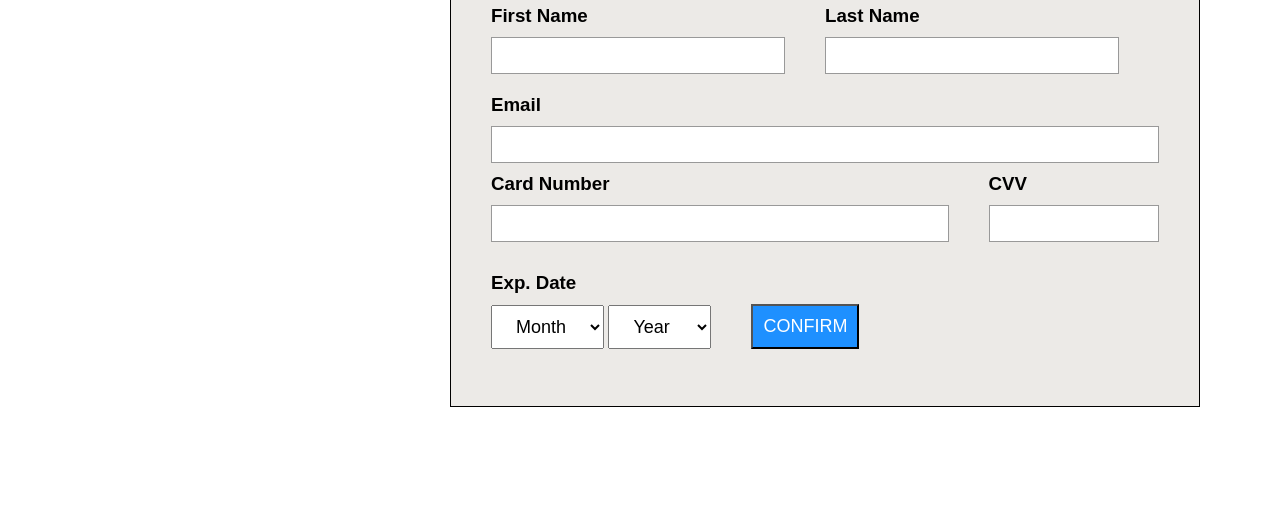
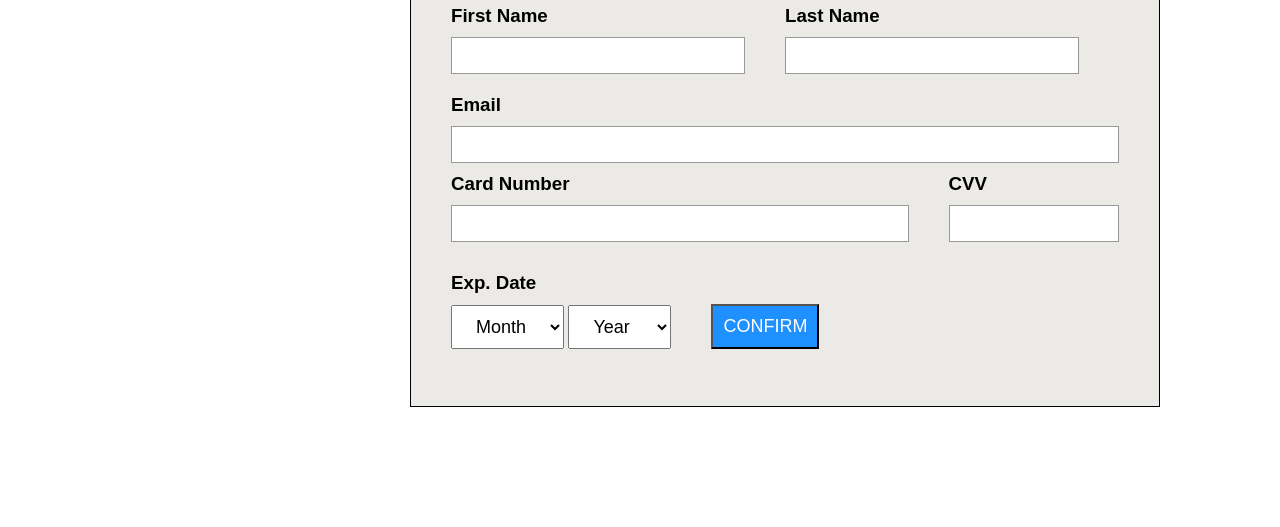
Before and after one commit to RenandyL/donatepayment, a plain HTML site: page donate.html in a window 1280 px wide. Shown: the part 273-800 px from the top of the page. Drawn offline with Linux system fonts and the light colour scheme.

Commit message:
Update style.css

```diff
--- a/style.css
+++ b/style.css
@@ -541,7 +541,7 @@ body {
     align-items: center;
     background-color: #eceae7;
     padding: 40px;
-    margin: 100px 450px;
+    margin: 100px 410px;
     justify-content: space-around;
 }
 
```
